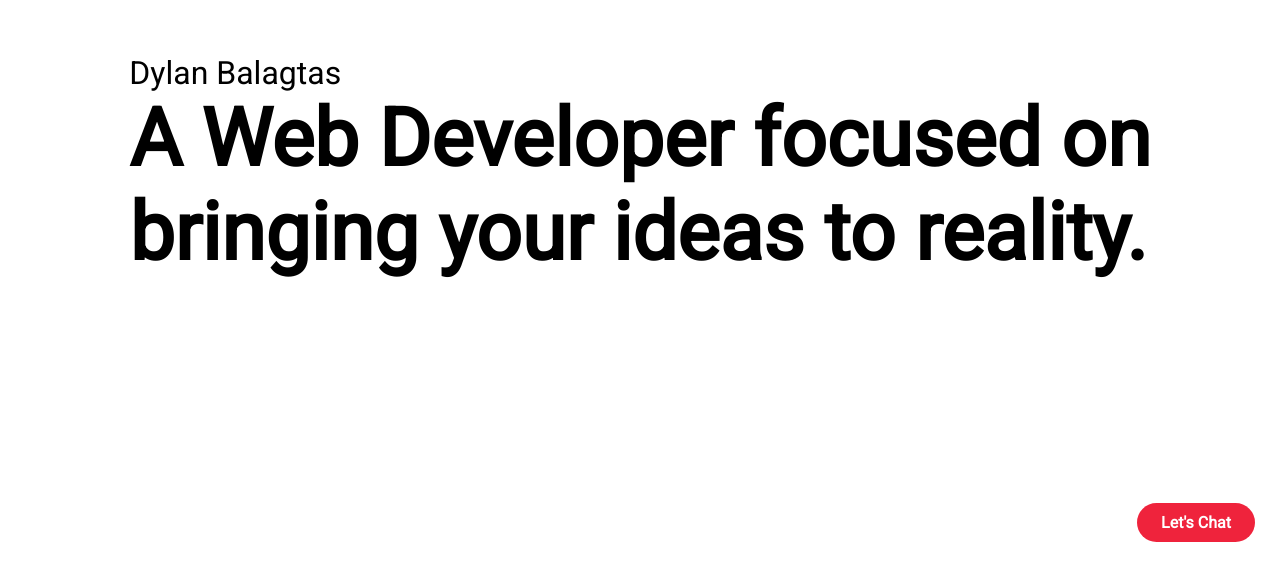
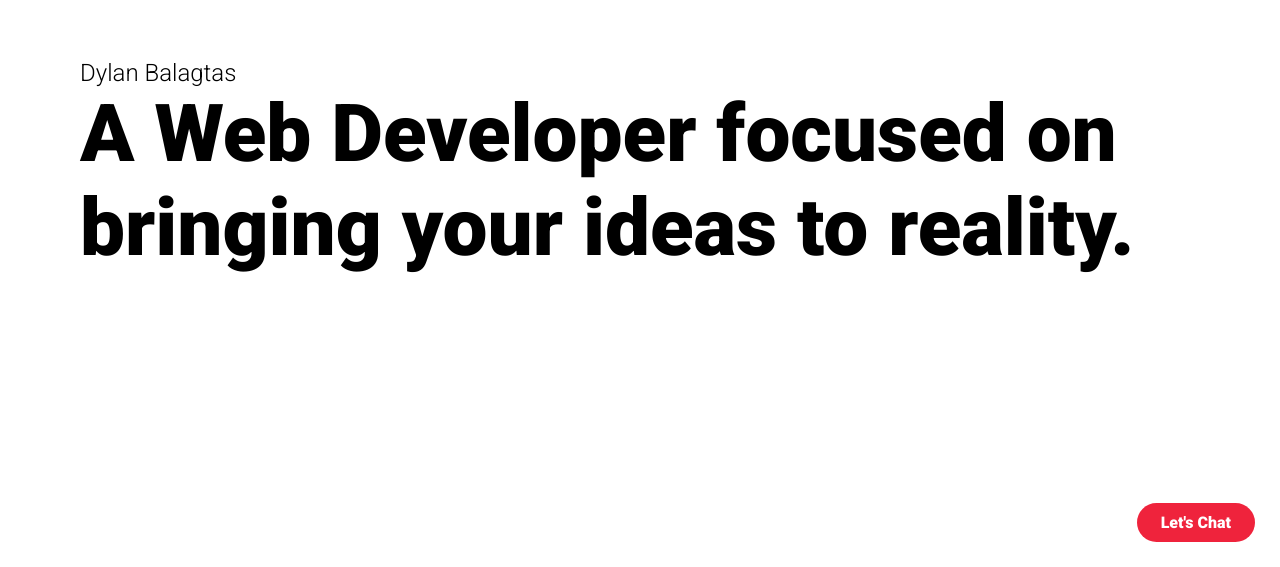
Before and after one commit to mcdylanb/portfolio, a React (Create React App) app: page / in a window 1280 px wide. Shown: the part 233-800 px from the top of the page. Built offline with nearby package versions, Linux system fonts and the light colour scheme.

Commit message:
adds and apply roboto black weight

```diff
--- a/src/App.css
+++ b/src/App.css
@@ -1,4 +1,5 @@
 @import url('https://fonts.googleapis.com/css2?family=Roboto&display=swap');
+@import url('https://fonts.googleapis.com/css2?family=Roboto:wght@900&display=swap');
 
 :root {
     --primary-color: #EF233C;
@@ -12,29 +13,23 @@
 
 h1 {
     font-size: 5rem;
-    font-weight: 1000;
+    font-weight: 900;
 }
 
 h3 {
-    font-size: 2rem;
-    font-weight: 500;
-}
-p {
-    font-size: 1.3rem;
-    font-weight: 100;
+    font-size: 1.5rem;
+    font-weight: 200;
 }
 
 .intro {
     height: 100vh;
     display: flex;
     flex-direction: column;
-    align-items: center;
     justify-content: center;
 }
 
-.text p {
-    margin: 1rem;
-    text-align: center;
+.text {
+    margin: 5rem;
 }
 
 
```
